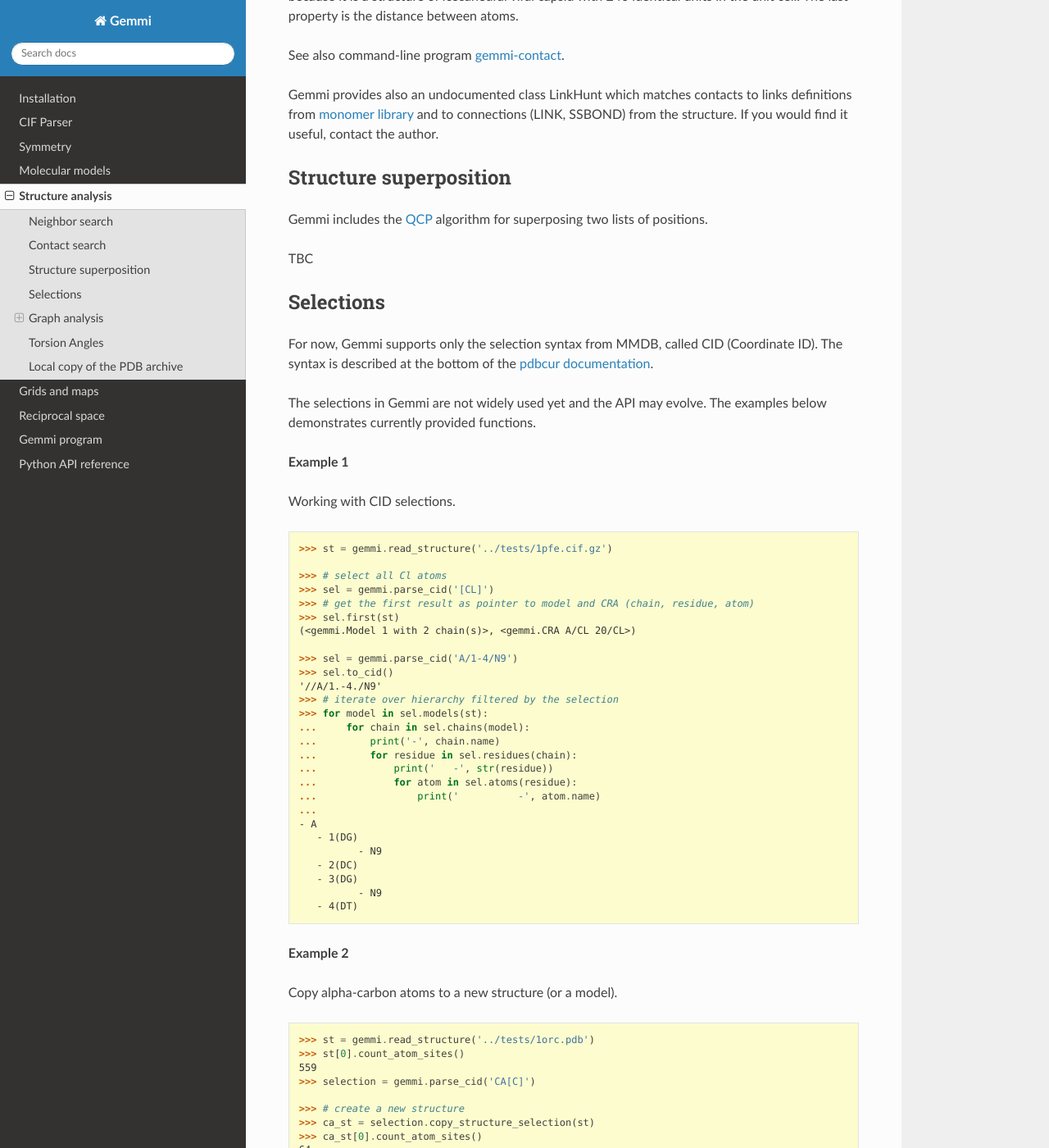
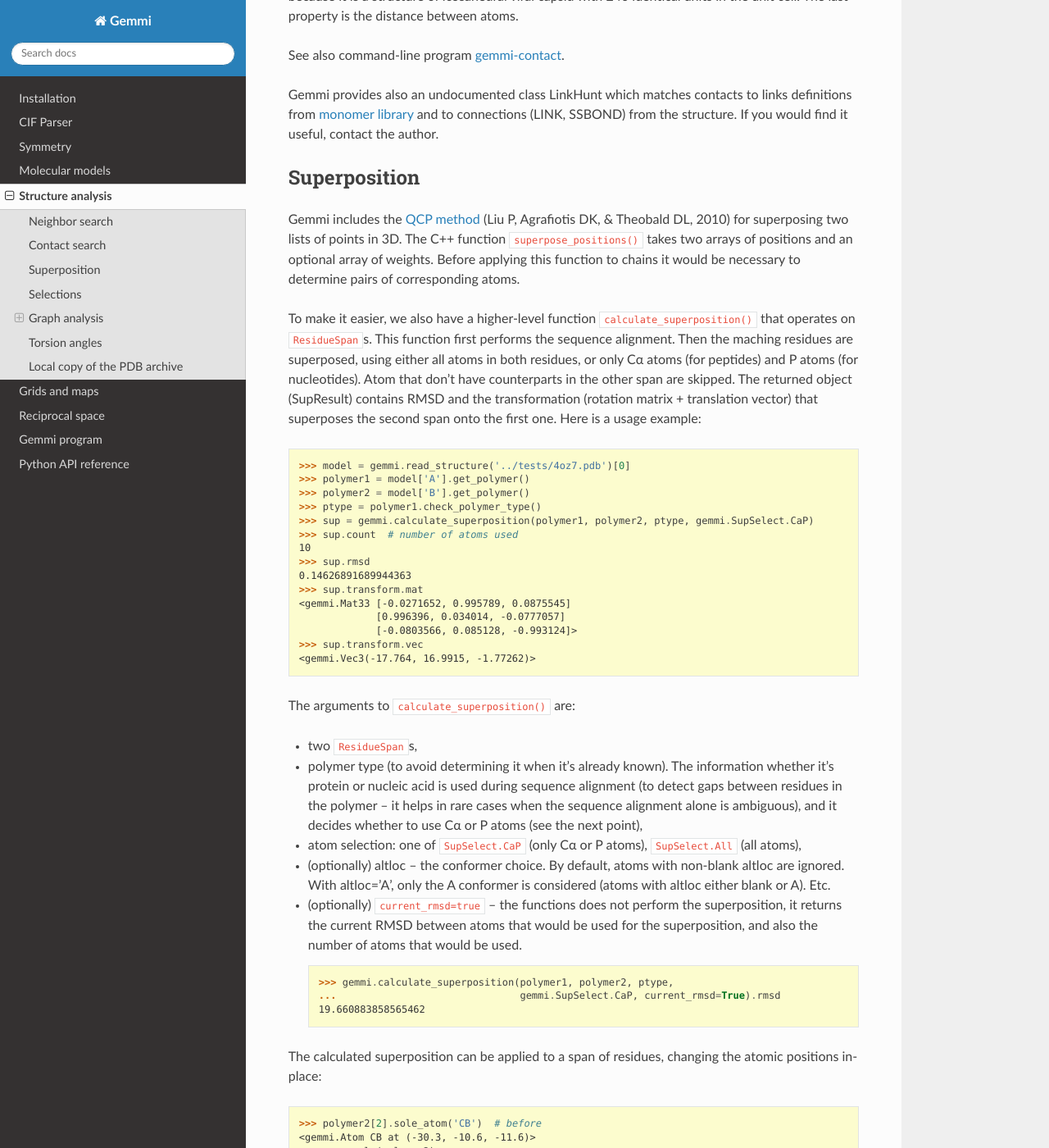
Before and after one commit to project-gemmi/gemmi, a Sphinx documentation site: the page built from docs/analysis.rst, in a window 1280 px wide and 1400 px high, scrolled down 6028 px. Shown: the whole window at 82% size. Built offline with Sphinx 7.4.7 and the Read the Docs theme 2.0.0, drawn with Linux system fonts in a browser that asks for light colours; some of the changed text lies outside the part shown.

Commit message:
superposition - python bindings and docs

```diff
--- a/docs/analysis.rst
+++ b/docs/analysis.rst
@@ -328,13 +328,82 @@ contacts to links definitions from :ref:`monomer library <CCD_etc>`
 and to connections (LINK, SSBOND) from the structure.
 If you would find it useful, contact the author.
 
-Structure superposition
-=======================
+Superposition
+=============
 
-Gemmi includes the `QCP <https://theobald.brandeis.edu/qcp/>`_ algorithm
-for superposing two lists of positions.
+Gemmi includes the `QCP method <https://theobald.brandeis.edu/qcp/>`_
+(Liu P, Agrafiotis DK, & Theobald DL, 2010)
+for superposing two lists of points in 3D.
+The C++ function ``superpose_positions()`` takes two arrays of positions
+and an optional array of weights. Before applying this function to chains
+it would be necessary to determine pairs of corresponding atoms.
 
-TBC
+To make it easier, we also have a higher-level function
+``calculate_superposition()`` that operates on ``ResidueSpan``\ s.
+This function first performs the sequence alignment.
+Then the maching residues are superposed, using either
+all atoms in both residues, or only Cα atoms (for peptides)
+and P atoms (for nucleotides).
+Atom that don't have counterparts in the other span are skipped.
+The returned object (SupResult) contains RMSD and the transformation
+(rotation matrix + translation vector) that superposes the second span
+onto the first one. Here is a usage example:
+
+.. doctest::
+
+  >>> model = gemmi.read_structure('../tests/4oz7.pdb')[0]
+  >>> polymer1 = model['A'].get_polymer()
+  >>> polymer2 = model['B'].get_polymer()
+  >>> ptype = polymer1.check_polymer_type()
+  >>> sup = gemmi.calculate_superposition(polymer1, polymer2, ptype, gemmi.SupSelect.CaP)
+  >>> sup.count  # number of atoms used
+  10
+  >>> sup.rmsd
+  0.14626891689944363
+  >>> sup.transform.mat
+  <gemmi.Mat33 [-0.0271652, 0.995789, 0.0875545]
+               [0.996396, 0.034014, -0.0777057]
+               [-0.0803566, 0.085128, -0.993124]>
+  >>> sup.transform.vec
+  <gemmi.Vec3(-17.764, 16.9915, -1.77262)>
+
+The arguments to ``calculate_superposition()`` are:
+
+- two ``ResidueSpan``\ s,
+- polymer type (to avoid determining it when it's already known).
+  The information whether it's protein or nucleic acid is used
+  during sequence alignment (to detect gaps between residues in the polymer --
+  it helps in rare cases when the sequence alignment alone is ambiguous),
+  and it decides whether to use Cα or P atoms (see the next point),
+- atom selection: one of ``SupSelect.CaP`` (only Cα or P atoms),
+  ``SupSelect.All`` (all atoms),
+- (optionally) altloc -- the conformer choice.
+  By default, atoms with non-blank altloc are ignored.
+  With altloc='A', only the A conformer is considered
+  (atoms with altloc either blank or A). Etc.
+- (optionally) ``current_rmsd=true`` -- the functions does not perform
+  the superposition, it returns the current RMSD between atoms that would be
+  used for the superposition, and also the number of atoms that would be used.
+
+  .. doctest::
+
+    >>> gemmi.calculate_superposition(polymer1, polymer2, ptype,
+    ...                               gemmi.SupSelect.CaP, current_rmsd=True).rmsd
+    19.660883858565462
+
+The calculated superposition can be applied to a span of residues,
+changing the atomic positions in-place:
+
+.. doctest::
+
+  >>> polymer2[2].sole_atom('CB')  # before
+  <gemmi.Atom CB at (-30.3, -10.6, -11.6)>
+  >>> sup.apply(polymer2)
+  >>> polymer2[2].sole_atom('CB')  # after
+  <gemmi.Atom CB at (-28.5, -12.6, 11.2)>
+  >>> # it is now nearby the corresponding atom in chain A:
+  >>> polymer1[2].sole_atom('CB')
+  <gemmi.Atom CB at (-28.6, -12.7, 11.3)>
 
 
 .. _selections:
@@ -600,7 +669,7 @@ and subgraph isomorphisms.
    :end-before: minimal program
 
 
-Torsion Angles
+Torsion angles
 ==============
 
 This section presents functions dedicated to calculation of the dihedral angles
```
Also changed, not shown: 1 other file.
